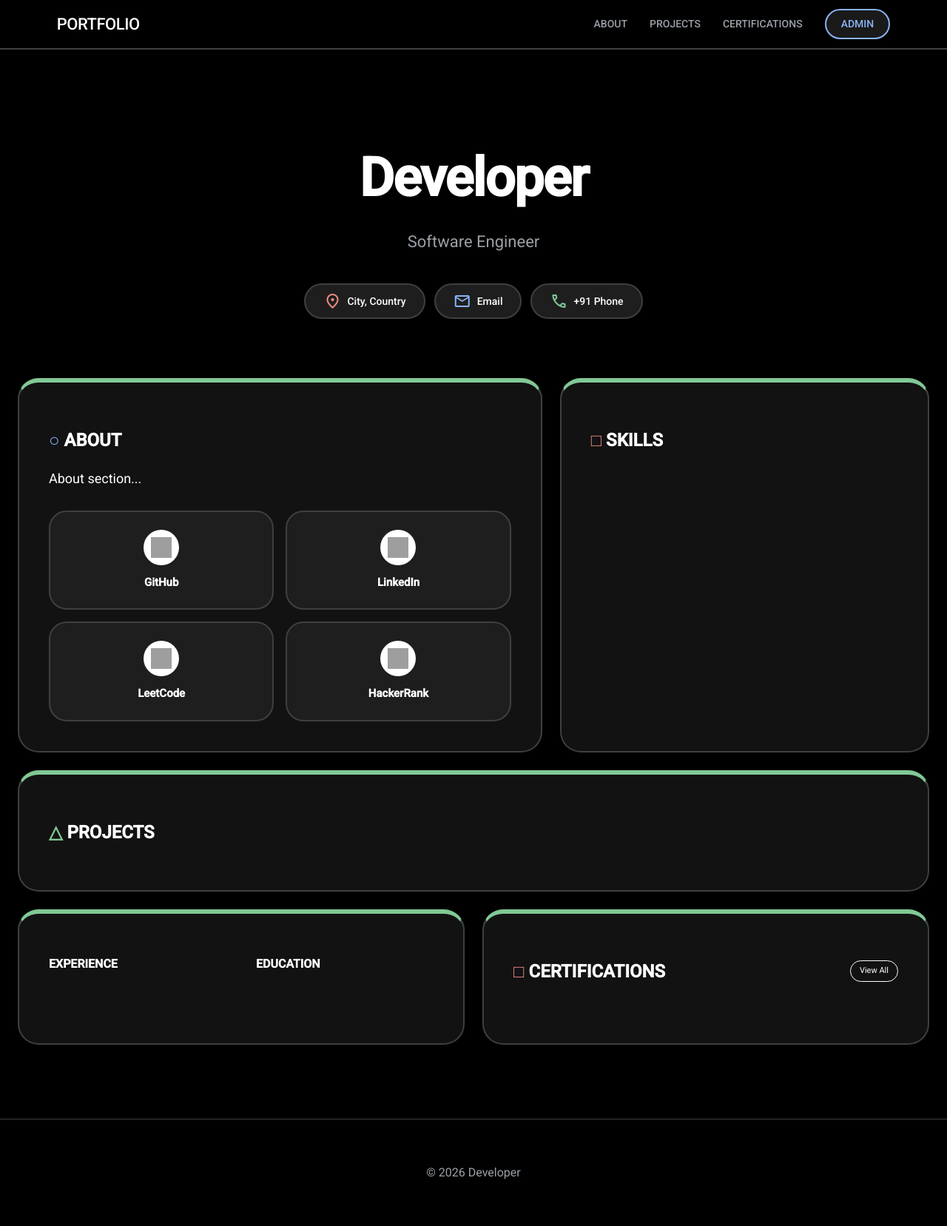
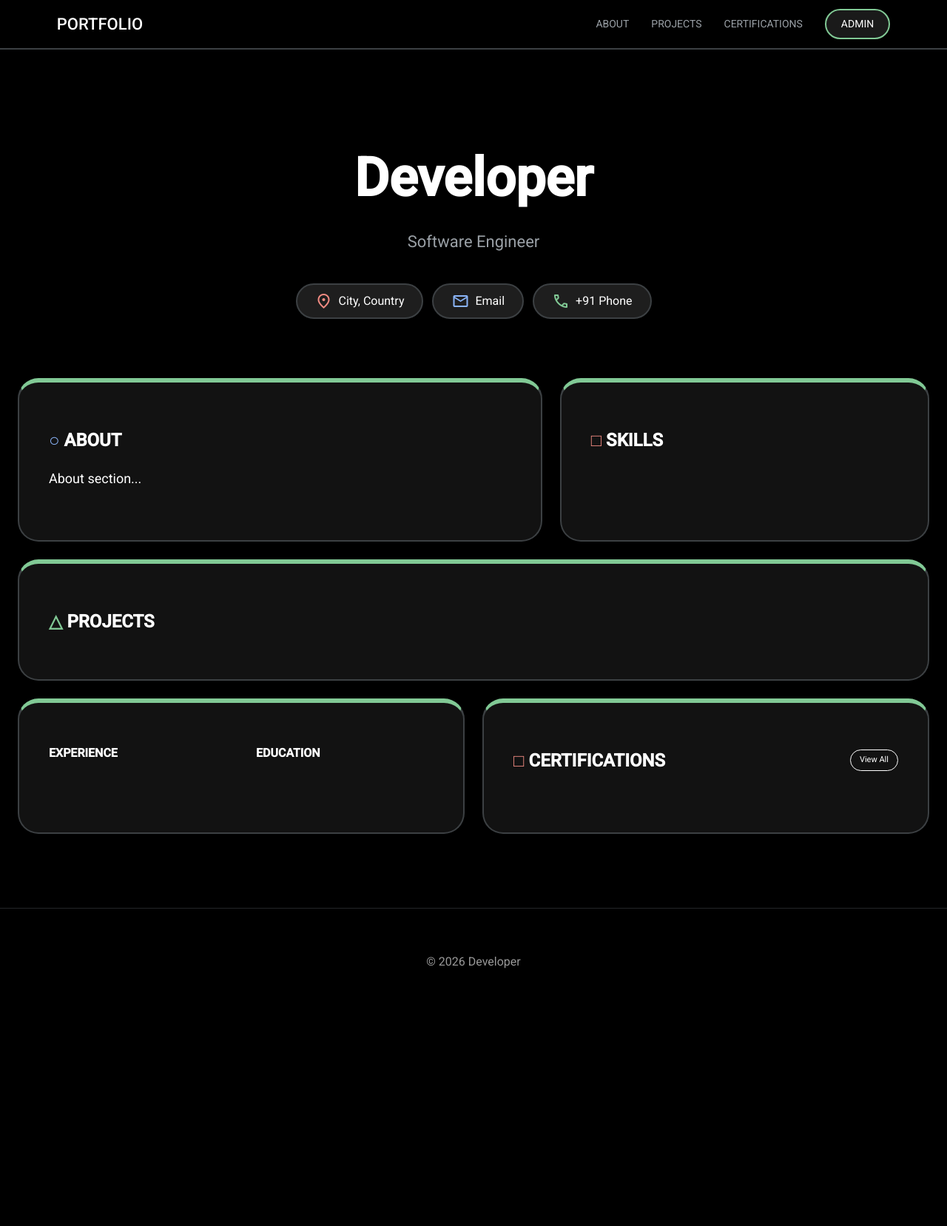
Before and after one commit to madesh0005/portfolio, a Flask app: page / in a window 1280 px wide. Shown: the whole page at 74% size. After the commit the page ends 1309 px from the top, so only its background shows below. Run offline with Flask 3, Linux system fonts and the light colour scheme; data that the repository does not hold is empty; some web fonts are replaced; grey boxes are pictures that could not be loaded.

Commit message:
Update index.html

```diff
--- a/templates/index.html
+++ b/templates/index.html
@@ -11,11 +11,10 @@
             --g-green-variant: #81c995;
             --g-blue: #8ab4f8;
             --g-red: #f28b82;
-            --g-yellow: #fdd663;
             --bg-color: #000000;
             --surface: #121212;
             --surface-variant: #1e1e1e;
-            --text-main: #ffffff;
+            --text-white: #ffffff;
             --text-sub: #9aa0a6;
             --border: #3c4043;
             --radius: 28px;
@@ -28,19 +27,16 @@
             margin: 0;
             font-family: 'Google Sans', 'Roboto', sans-serif;
             background-color: var(--bg-color);
-            color: var(--text-main);
+            color: var(--text-white);
             line-height: 1.5;
-            overflow-x: hidden;
         }
 
-        /* Navigation Expanded */
+        /* Navigation */
         nav {
-            position: -webkit-sticky;
             position: sticky;
             top: 0;
             background: rgba(0, 0, 0, 0.95);
             backdrop-filter: blur(12px);
-            -webkit-backdrop-filter: blur(12px);
             z-index: 1000;
             padding: 12px 6%;
             display: flex;
@@ -49,82 +45,36 @@
             border-bottom: var(--outline-width) solid var(--border);
         }
 
-        .nav-brand {
-            font-size: 22px;
-            font-weight: 500;
-            color: #ffffff;
-            letter-spacing: -0.5px;
-        }
-
-        .nav-links {
-            display: flex;
-            align-items: center;
-            gap: 30px;
-        }
-
-        .nav-links a {
-            text-decoration: none;
-            color: var(--text-sub);
-            font-weight: 500;
-            font-size: 14px;
-            transition: color 0.2s;
-        }
-
-        .nav-links a:hover {
-            color: var(--g-blue);
-        }
+        .nav-brand { font-size: 22px; font-weight: 500; color: #ffffff; }
+        .nav-links { display: flex; align-items: center; gap: 30px; }
+        .nav-links a { text-decoration: none; color: var(--text-sub); font-size: 14px; }
 
         .admin-pill {
             background: #1a1a1a;
-            color: var(--g-blue) !important;
+            color: #ffffff !important; /* Unified white */
             padding: 8px 20px;
             border-radius: 50px;
-            border: var(--outline-width) solid var(--g-blue);
-            transition: all 0.3s ease;
+            border: var(--outline-width) solid var(--g-green-variant);
         }
 
-        /* Header / Hero Section */
-        header {
-            padding: 120px 10% 80px 10%;
-            text-align: center;
-        }
+        /* Hero */
+        header { padding: 120px 10% 80px 10%; text-align: center; }
+        .hero-name { font-size: clamp(40px, 8vw, 72px); font-weight: 700; margin: 0; color: #ffffff; }
+        .hero-tag { font-size: 22px; color: var(--text-sub); margin: 15px 0 40px 0; }
 
-        .hero-name {
-            font-size: clamp(40px, 8vw, 72px);
-            font-weight: 700;
-            margin: 0;
-            letter-spacing: -1.5px;
-            color: #ffffff;
-        }
-
-        .hero-tag {
-            font-size: 22px;
-            color: var(--text-sub);
-            margin: 15px 0 40px 0;
-        }
-
-        .chip-container {
-            display: flex;
-            justify-content: center;
-            gap: 12px;
-            flex-wrap: wrap;
-        }
-
+        .chip-container { display: flex; justify-content: center; gap: 12px; flex-wrap: wrap; }
         .chip {
             padding: 10px 24px;
             background: var(--surface-variant);
             border: var(--outline-width) solid var(--border);
             border-radius: 100px;
-            font-size: 14px;
-            font-weight: 500;
             display: flex;
             align-items: center;
             gap: 8px;
-            transition: 0.3s;
             color: #ffffff;
         }
 
-        /* Grid System */
+        /* Grid */
         .main-content {
             max-width: 1300px;
             margin: 0 auto;
@@ -139,10 +89,8 @@
             border-radius: var(--radius);
             padding: 40px;
             border: var(--outline-width) solid var(--border);
-            /* Unified Green Top Border */
             border-top: 6px solid var(--g-green-variant);
-            transition: all 0.4s cubic-bezier(0.4, 0, 0.2, 1);
-            position: relative;
+            color: #ffffff; /* Global white text for cards */
         }
 
         .col-7 { grid-column: span 7; }
@@ -150,22 +98,9 @@
         .col-6 { grid-column: span 6; }
         .col-12 { grid-column: span 12; }
 
-        /* Social Icons */
-        .logo-box {
-            background: #ffffff;
-            padding: 8px;
-            border-radius: 50%;
-            width: 48px;
-            height: 48px;
-            display: flex;
-            align-items: center;
-            justify-content: center;
-        }
-
-        .logo-img {
-            width: 28px;
-            height: 28px;
-        }
+        /* Logos */
+        .logo-box { background: #ffffff; padding: 8px; border-radius: 50%; width: 48px; height: 48px; display: flex; align-items: center; justify-content: center; }
+        .logo-img { width: 28px; height: 28px; }
 
         .social-btn-inner {
             background: var(--surface-variant);
@@ -176,10 +111,8 @@
             flex-direction: column;
             align-items: center;
             gap: 12px;
-            transition: 0.3s;
         }
 
-        /* Sub-components */
         .skill-tag {
             background: #252525;
             padding: 8px 18px;
@@ -202,16 +135,7 @@
             border-left: var(--outline-width) solid var(--border);
         }
 
-        footer {
-            padding: 60px 0;
-            text-align: center;
-            border-top: 1px solid var(--border);
-            color: var(--text-sub);
-        }
-
-        @media (max-width: 1024px) {
-            .col-7, .col-5, .col-6, .col-12 { grid-column: span 12; }
-        }
+        @media (max-width: 1024px) { .col-7, .col-5, .col-6, .col-12 { grid-column: span 12; } }
     </style>
 </head>
 <body>
@@ -232,18 +156,9 @@
     <p class="hero-tag">{{ profile.get('profession', 'Software Engineer') }}</p>
 
     <div class="chip-container">
-        <div class="chip">
-            <span class="material-symbols-outlined" style="color:var(--g-red)">location_on</span>
-            {{ profile.get('city', 'City') }}, {{ profile.get('country', 'Country') }}
-        </div>
-        <div class="chip">
-            <span class="material-symbols-outlined" style="color:var(--g-blue)">mail</span>
-            {{ profile.get('email', 'Email') }}
-        </div>
-        <div class="chip">
-            <span class="material-symbols-outlined" style="color:var(--g-green-variant)">call</span>
-            +91 {{ profile.get('phone', 'Phone') }}
-        </div>
+        <div class="chip"><span class="material-symbols-outlined" style="color:var(--g-red)">location_on</span>{{ profile.get('city', 'City') }}, {{ profile.get('country', 'Country') }}</div>
+        <div class="chip"><span class="material-symbols-outlined" style="color:var(--g-blue)">mail</span>{{ profile.get('email', 'Email') }}</div>
+        <div class="chip"><span class="material-symbols-outlined" style="color:var(--g-green-variant)">call</span>+91 {{ profile.get('phone', 'Phone') }}</div>
     </div>
 </header>
 
@@ -251,35 +166,20 @@
 
     <div class="card col-7" id="about">
         <h2 style="color: #ffffff;"><span style="color: var(--g-blue)">○</span> ABOUT</h2>
-        <p style="font-size: 18px; color: #ffffff; text-align: justify;">
-            {{ profile.get('description', 'About section...') }}
-        </p>
+        <p style="font-size: 18px; color: #ffffff;">{{ profile.get('description', 'About section...') }}</p>
 
         <div style="display: grid; grid-template-columns: repeat(2, 1fr); gap: 16px; margin-top: 30px;">
-            <a href="{{ data.get('socials', {}).get('github_link') }}" target="_blank" style="text-decoration: none;">
+            {% for platform in ['github', 'linkedin', 'leetcode', 'hackerrank'] %}
+            {% set link = data.get('socials', {}).get(platform + '_link') %}
+            {% if link %}
+            <a href="{{ link }}" target="_blank" style="text-decoration: none;">
                 <div class="social-btn-inner">
-                    <div class="logo-box"><img src="https://cdn.jsdelivr.net/npm/simple-icons@v9/icons/github.svg" class="logo-img"></div>
-                    <div style="font-size: 15px; font-weight: 600; color: #ffffff;">GitHub</div>
+                    <div class="logo-box"><img src="https://cdn.jsdelivr.net/npm/simple-icons@v9/icons/{{ platform }}.svg" class="logo-img"></div>
+                    <div style="font-size: 15px; font-weight: 600; color: #ffffff; text-transform: capitalize;">{{ platform }}</div>
                 </div>
             </a>
-            <a href="{{ data.get('socials', {}).get('linkedin_link') }}" target="_blank" style="text-decoration: none;">
-                <div class="social-btn-inner">
-                    <div class="logo-box"><img src="https://cdn.jsdelivr.net/npm/simple-icons@v9/icons/linkedin.svg" class="logo-img"></div>
-                    <div style="font-size: 15px; font-weight: 600; color: #ffffff;">LinkedIn</div>
-                </div>
-            </a>
-            <a href="{{ data.get('socials', {}).get('leetcode_link') }}" target="_blank" style="text-decoration: none;">
-                <div class="social-btn-inner">
-                    <div class="logo-box"><img src="https://cdn.jsdelivr.net/npm/simple-icons@v9/icons/leetcode.svg" class="logo-img"></div>
-                    <div style="font-size: 15px; font-weight: 600; color: #ffffff;">LeetCode</div>
-                </div>
-            </a>
-            <a href="{{ data.get('socials', {}).get('hackerrank_link') }}" target="_blank" style="text-decoration: none;">
-                <div class="social-btn-inner">
-                    <div class="logo-box"><img src="https://cdn.jsdelivr.net/npm/simple-icons@v9/icons/hackerrank.svg" class="logo-img"></div>
-                    <div style="font-size: 15px; font-weight: 600; color: #ffffff;">HackerRank</div>
-                </div>
-            </a>
+            {% endif %}
+            {% endfor %}
         </div>
     </div>
 
@@ -289,7 +189,7 @@
             {% for id, skill in data.get('skills', {}).items() %}
             <div class="skill-tag">
                 <span style="font-weight: 600; color: #ffffff;">{{ skill.name }}</span>
-                <span style="font-size: 10px; color: var(--g-red); font-weight: 700; margin-left: 5px;">{{ skill.level }}</span>
+                <span style="font-size: 10px; color: #ffffff; opacity: 0.6; margin-left: 5px;">{{ skill.level }}</span>
             </div>
             {% endfor %}
         </div>
@@ -316,7 +216,7 @@
                 <h3 style="color: #ffffff; font-size: 16px; margin-bottom: 20px;">EXPERIENCE</h3>
                 {% for id, exp in data.get('internships', {}).items() %}
                 <div class="exp-item">
-                    <div style="font-size: 12px; color: var(--g-blue); font-weight: 700;">{{ exp.duration }}</div>
+                    <div style="font-size: 12px; color: #ffffff; opacity: 0.7;">{{ exp.duration }}</div>
                     <div style="font-weight: 500; font-size: 16px; color: #ffffff;">{{ exp.role }}</div>
                     <div style="font-size: 14px; color: #ffffff; opacity: 0.8;">{{ exp.company }}</div>
                 </div>
@@ -351,8 +251,8 @@
 
 </div>
 
-<footer>
-    <div>&copy; 2026 {{ profile.get('name', 'Developer') }}</div>
+<footer style="padding: 60px; text-align: center; border-top: 1px solid var(--border); color: #ffffff; opacity: 0.6;">
+    &copy; 2026 {{ profile.get('name', 'Developer') }}
 </footer>
 
 </body>
```
